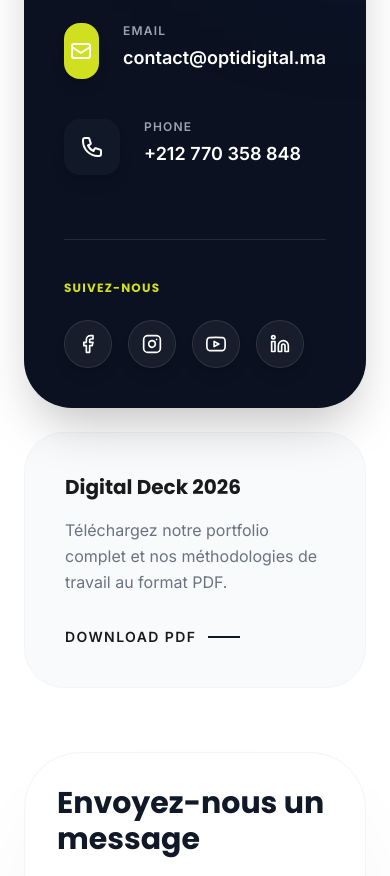
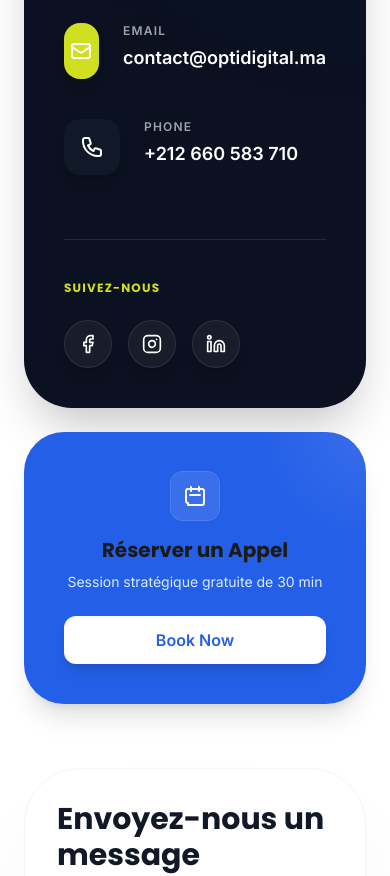
Before and after one commit to morxiid/OptiDigital-Website, a React (Vite) app: page /contact in a window 390 px wide. Shown: the part 860-1736 px from the top of the page. Built offline with nearby package versions, Linux system fonts and the light colour scheme.

Commit message:
Remove Pitch Deck section, Updates Schedule a call section, change the phone number & social media links

```diff
--- a/src/components/Footer.jsx
+++ b/src/components/Footer.jsx
@@ -26,9 +26,9 @@ const Footer = () => {
                         <div className="flex gap-4">
                             {/* Social Icons */}
                             {[
-                                { name: 'facebook', link: 'https://www.facebook.com/optidigital.ma/', icon: <path d="M18 2h-3a5 5 0 00-5 5v3H7v4h3v8h4v-8h3l1-4h-4V7a1 1 0 011-1h3z" /> },
+                                { name: 'facebook', link: 'https://www.facebook.com/profile.php?id=61567630357718&locale=fr_FR', icon: <path d="M18 2h-3a5 5 0 00-5 5v3H7v4h3v8h4v-8h3l1-4h-4V7a1 1 0 011-1h3z" /> },
                                 { name: 'instagram', link: 'https://www.instagram.com/optidigital.ma/', icon: <><rect x="2" y="2" width="20" height="20" rx="5" ry="5" /><path d="M16 11.37A4 4 0 1112.63 8 4 4 0 0116 11.37z" /><line x1="17.5" y1="6.5" x2="17.51" y2="6.5" /></> },
-                                { name: 'youtube', link: 'https://www.youtube.com/@optidigitalma', icon: <><path d="M22.54 6.42a2.78 2.78 0 00-1.94-2C18.88 4 12 4 12 4s-6.88 0-8.6.42a2.78 2.78 0 00-1.94 2C1 8.14 1 12 1 12s0 3.86.46 5.58a2.78 2.78 0 001.94 2c1.72.42 8.6.42 8.6.42s6.88 0 8.6-.42a2.78 2.78 0 001.94-2C23 15.86 23 12 23 12s0-3.86-.46-5.58z" /><polyline points="9.75 15.02 15.5 12 9.75 8.98 9.75 15.02" /></> },
+                                { name: 'linkedin', link: 'https://www.linkedin.com/company/optidigital-agency/?viewAsMember=true', icon: <><path d="M16 8a6 6 0 0 1 6 6v7h-4v-7a2 2 0 0 0-2-2 2 2 0 0 0-2 2v7h-4v-7a6 6 0 0 1 6-6z" /><rect x="2" y="9" width="4" height="12" /><circle cx="4" cy="4" r="2" /></> },
                             ].map((social, i) => (
                                 <a key={i} href={social.link} target="_blank" rel="noopener noreferrer" className="w-10 h-10 bg-white/5 rounded-full flex items-center justify-center hover:bg-brand-blue hover:text-white transition-all duration-300 group" aria-label={social.name}>
                                     <svg width="20" height="20" viewBox="0 0 24 24" fill="none" stroke="currentColor" strokeWidth="2" strokeLinecap="round" strokeLinejoin="round" className="group-hover:scale-110 transition-transform">
@@ -81,7 +81,7 @@ const Footer = () => {
                             </li>
                             <li className="flex items-center gap-3">
                                 <span>📞</span>
-                                <a href="tel:+212 770 358 848" className="hover:text-white">+212 770 358 848</a>
+                                <a href="tel:+212 660 583 710" className="hover:text-white">+212 660 583 710</a>
                             </li>
                         </ul>
                     </div>
--- a/src/pages/Contact.jsx
+++ b/src/pages/Contact.jsx
@@ -112,10 +112,9 @@ const Contact = () => {
                                 <h3 className="font-black text-xs uppercase tracking-widest text-brand-lime mb-6">{t.contactPage.socials.title}</h3>
                                 <div className="flex gap-4">
                                     {[
-                                        { name: 'facebook', link: 'https://www.facebook.com/optidigital.ma/', icon: <path d="M18 2h-3a5 5 0 00-5 5v3H7v4h3v8h4v-8h3l1-4h-4V7a1 1 0 011-1h3z" /> },
+                                        { name: 'facebook', link: 'https://www.facebook.com/profile.php?id=61567630357718&locale=fr_FR', icon: <path d="M18 2h-3a5 5 0 00-5 5v3H7v4h3v8h4v-8h3l1-4h-4V7a1 1 0 011-1h3z" /> },
                                         { name: 'instagram', link: 'https://www.instagram.com/optidigital.ma/', icon: <><rect x="2" y="2" width="20" height="20" rx="5" ry="5" /><path d="M16 11.37A4 4 0 1112.63 8 4 4 0 0116 11.37z" /><line x1="17.5" y1="6.5" x2="17.51" y2="6.5" /></> },
-                                        { name: 'youtube', link: 'https://www.youtube.com/@optidigitalma', icon: <><path d="M22.54 6.42a2.78 2.78 0 00-1.94-2C18.88 4 12 4 12 4s-6.88 0-8.6.42a2.78 2.78 0 00-1.94 2C1 8.14 1 12 1 12s0 3.86.46 5.58a2.78 2.78 0 001.94 2c1.72.42 8.6.42 8.6.42s6.88 0 8.6-.42a2.78 2.78 0 001.94-2C23 15.86 23 12 23 12s0-3.86-.46-5.58z" /><polyline points="9.75 15.02 15.5 12 9.75 8.98 9.75 15.02" /></> },
-                                        { name: 'linkedin', link: 'https://www.linkedin.com/company/optidigitalma', icon: <><path d="M16 8a6 6 0 0 1 6 6v7h-4v-7a2 2 0 0 0-2-2 2 2 0 0 0-2 2v7h-4v-7a6 6 0 0 1 6-6z" /><rect x="2" y="9" width="4" height="12" /><circle cx="4" cy="4" r="2" /></> }
+                                        { name: 'linkedin', link: 'https://www.linkedin.com/company/optidigital-agency/?viewAsMember=true', icon: <><path d="M16 8a6 6 0 0 1 6 6v7h-4v-7a2 2 0 0 0-2-2 2 2 0 0 0-2 2v7h-4v-7a6 6 0 0 1 6-6z" /><rect x="2" y="9" width="4" height="12" /><circle cx="4" cy="4" r="2" /></> }
                                     ].map((social, i) => (
                                         <a
                                             key={i}
@@ -134,22 +133,28 @@ const Contact = () => {
                             </div>
                         </motion.div>
 
+                        {/* Card: Schedule Call (Blue) */}
                         <motion.div
+                            className="bg-brand-blue p-10 rounded-[2.5rem] shadow-xl text-white text-center relative overflow-hidden group"
                             initial={{ opacity: 0, y: 20 }}
                             whileInView={{ opacity: 1, y: 0 }}
                             viewport={{ once: true }}
                             transition={{ delay: 0.2 }}
-                            className="bg-gray-50 p-10 rounded-[2.5rem] border border-gray-100 group cursor-pointer"
                         >
-                            <h3 className="text-xl font-black mb-4 group-hover:text-brand-blue transition-colors">Digital Deck 2026</h3>
-                            <p className="text-gray-500 mb-8 leading-relaxed">Téléchargez notre portfolio complet et nos méthodologies de travail au format PDF.</p>
+                            <div className="absolute top-0 right-0 w-32 h-32 bg-white/10 rounded-full blur-2xl -mr-16 -mt-16 transition-transform group-hover:scale-150"></div>
+
+                            <div className="w-12 h-12 bg-white/10 backdrop-blur-sm rounded-xl mx-auto mb-4 flex items-center justify-center text-white ring-1 ring-white/20">
+                                <svg className="w-6 h-6" fill="none" stroke="currentColor" viewBox="0 0 24 24"><path strokeLinecap="round" strokeLinejoin="round" strokeWidth={2} d="M8 7V3m8 4V3m-9 8h10M5 21h14a2 2 0 002-2V7a2 2 0 00-2-2H5a2 2 0 00-2 2v10a2 2 0 002 2z" /></svg>
+                            </div>
+                            <h4 className="font-bold text-xl mb-2">{t.contactHome.scheduleTitle}</h4>
+                            <p className="text-blue-100 text-sm mb-6">{t.contactHome.scheduleDesc}</p>
                             <a
-                                href="/Presentation.pdf"
-                                download
-                                className="flex items-center gap-3 font-black text-sm uppercase tracking-widest outline-none"
+                                href="https://calendly.com/contact-optidigital/30min"
+                                target="_blank"
+                                rel="noopener noreferrer"
+                                className="inline-block px-6 py-3 bg-white text-brand-blue font-bold rounded-xl hover:bg-gray-50 transition-colors shadow-lg w-full"
                             >
-                                Download PDF
-                                <div className="w-8 h-[2px] bg-gray-900 group-hover:w-12 group-hover:bg-brand-blue transition-all"></div>
+                                Book Now
                             </a>
                         </motion.div>
                     </div>
@@ -276,8 +281,8 @@ const Contact = () => {
                         </form>
                     </motion.div>
                 </div>
-            </section>
-        </div>
+            </section >
+        </div >
     );
 };
 
--- a/src/pages/Home.jsx
+++ b/src/pages/Home.jsx
@@ -445,8 +445,8 @@ const Home = () => {
                                         className="bg-[#0b1120] p-6 rounded-3xl shadow-xl rotate-2 hover:rotate-0 transition-transform duration-500 text-white"
                                         whileHover={{ y: -5 }}
                                     >
-                                        <div className="text-brand-lime font-black text-3xl mb-1">+1.5M</div>
-                                        <div className="text-xs text-gray-400 font-bold uppercase tracking-tighter">Ad Spend Managé</div>
+                                        <div className="text-brand-lime font-black text-3xl mb-1">+5 Ans</div>
+                                        <div className="text-xs text-gray-400 font-bold uppercase tracking-tighter">D'Expertise</div>
                                         <div className="mt-4 flex items-end gap-1 h-8">
                                             {[30, 60, 45, 90, 75, 100].map((h, i) => (
                                                 <div key={i} className="bg-brand-lime/20 w-full rounded-t-sm" style={{ height: `${h}%` }}></div>
@@ -661,7 +661,7 @@ const Home = () => {
                                         <div className="flex-shrink-0 w-10 h-10 rounded-full bg-blue-50 flex items-center justify-center text-brand-blue">
                                             <svg className="w-5 h-5" fill="none" stroke="currentColor" viewBox="0 0 24 24"><path strokeLinecap="round" strokeLinejoin="round" strokeWidth={2} d="M3 5a2 2 0 012-2h3.28a1 1 0 01.948.684l1.498 4.493a1 1 0 01-.502 1.21l-2.257 1.13a11.042 11.042 0 005.516 5.516l1.13-2.257a1 1 0 011.21-.502l4.493 1.498a1 1 0 01.684.949V19a2 2 0 01-2 2h-1C9.716 21 3 14.284 3 6V5z" /></svg>
                                         </div>
-                                        <a href="tel:+212770358848" className="hover:text-brand-blue transition-colors text-sm font-medium">+212 770 358 848</a>
+                                        <a href="tel:+212660583710" className="hover:text-brand-blue transition-colors text-sm font-medium">+212 660 583 710</a>
                                     </li>
                                     <li className="flex items-center gap-4">
                                         <div className="flex-shrink-0 w-10 h-10 rounded-full bg-blue-50 flex items-center justify-center text-brand-blue">
@@ -688,7 +688,7 @@ const Home = () => {
                                 <h4 className="font-bold text-xl mb-2">{t.contactHome.scheduleTitle}</h4>
                                 <p className="text-blue-100 text-sm mb-6">{t.contactHome.scheduleDesc}</p>
                                 <a
-                                    href="https://wa.me/212770358848?text=Bonjour%20OptiDigital,%20je%20souhaite%20réserver%20un%20appel%20stratégique."
+                                    href="https://calendly.com/contact-optidigital/30min"
                                     target="_blank"
                                     rel="noopener noreferrer"
                                     className="inline-block px-6 py-3 bg-white text-brand-blue font-bold rounded-xl hover:bg-gray-50 transition-colors shadow-lg w-full"
@@ -697,23 +697,7 @@ const Home = () => {
                                 </a>
                             </motion.div>
 
-                            {/* Card 3: Agency Deck */}
-                            <motion.div
-                                className="bg-gray-100 p-8 rounded-3xl border border-gray-200 text-center group cursor-pointer hover:border-brand-blue/30 transition-colors"
-                                initial={{ opacity: 0, x: 30 }}
-                                whileInView={{ opacity: 1, x: 0 }}
-                                viewport={{ once: true }}
-                                transition={{ delay: 0.4 }}
-                            >
-                                <div className="text-brand-blue w-12 h-12 mx-auto mb-3 bg-white rounded-full flex items-center justify-center shadow-sm group-hover:scale-110 transition-transform">
-                                    <svg className="w-6 h-6" fill="none" stroke="currentColor" viewBox="0 0 24 24"><path strokeLinecap="round" strokeLinejoin="round" strokeWidth={2} d="M4 16v1a3 3 0 003 3h10a3 3 0 003-3v-1m-4-4l-4 4m0 0l-4-4m4 4V4" /></svg>
-                                </div>
-                                <h4 className="font-bold text-xl mb-2 text-gray-900">{t.contactHome.deckTitle}</h4>
-                                <p className="text-gray-500 text-sm mb-6">{t.contactHome.deckDesc}</p>
-                                <a href="/Presentation.pdf" download className="inline-flex items-center justify-center gap-2 px-6 py-3 bg-white text-gray-700 font-bold rounded-xl border border-gray-200 hover:border-brand-blue hover:text-brand-blue transition-all shadow-sm w-full">
-                                    Download PDF
-                                </a>
-                            </motion.div>
+
                         </div>
                     </div>
                 </div>
--- a/src/utils/translations.js
+++ b/src/utils/translations.js
@@ -20,7 +20,7 @@ export const fr = {
     stats: [
         { label: "Projets Réalisés", value: "250+", suffix: "" },
         { label: "ROI Moyen", value: "4.5", suffix: "x" },
-        { label: "Budget Managé", value: "2", suffix: "M€+" },
+        { label: "Années d'Expérience", value: "5", suffix: "+" },
         { label: "Clients Satisfaits", value: "98", suffix: "%" }
     ],
     expertise: {
@@ -120,9 +120,7 @@ export const fr = {
         },
         infoTitle: "Coordonnées",
         scheduleTitle: "Réserver un Appel",
-        scheduleDesc: "Session stratégique gratuite de 30 min",
-        deckTitle: "Présentation Agence",
-        deckDesc: "Téléchargez notre présentation complète"
+        scheduleDesc: "Session stratégique gratuite de 30 min"
     },
     footer: {
         desc: "L'agence marketing qui transforme vos données en levier de croissance.",
@@ -224,7 +222,7 @@ export const fr = {
         office: {
             title: "Siège Social",
             address: "Casablanca, Morocco",
-            phone: "+212 770 358 848",
+            phone: "+212 660 583 710",
             email: "contact@optidigital.ma"
         },
         socials: {
@@ -253,7 +251,7 @@ export const en = {
     stats: [
         { label: "Projects Completed", value: "250+", suffix: "" },
         { label: "Average ROI", value: "4.5", suffix: "x" },
-        { label: "Budget Managed", value: "2", suffix: "M€+" },
+        { label: "Years of Experience", value: "5", suffix: "+" },
         { label: "Client Satisfaction", value: "98", suffix: "%" }
     ],
     expertise: {
@@ -353,9 +351,7 @@ export const en = {
         },
         infoTitle: "Contact Info",
         scheduleTitle: "Schedule a Call",
-        scheduleDesc: "Free 30-min strategy session",
-        deckTitle: "Agency Presentation",
-        deckDesc: "Download our complete deck"
+        scheduleDesc: "Free 30-min strategy session"
     },
     footer: {
         desc: "The marketing agency that turns your data into a growth lever.",
@@ -457,7 +453,7 @@ export const en = {
         office: {
             title: "Headquarters",
             address: "Casablanca, Morocco",
-            phone: "+212 770 358 848",
+            phone: "+212 660 583 710",
             email: "contact@optidigital.ma"
         },
         socials: {
```
